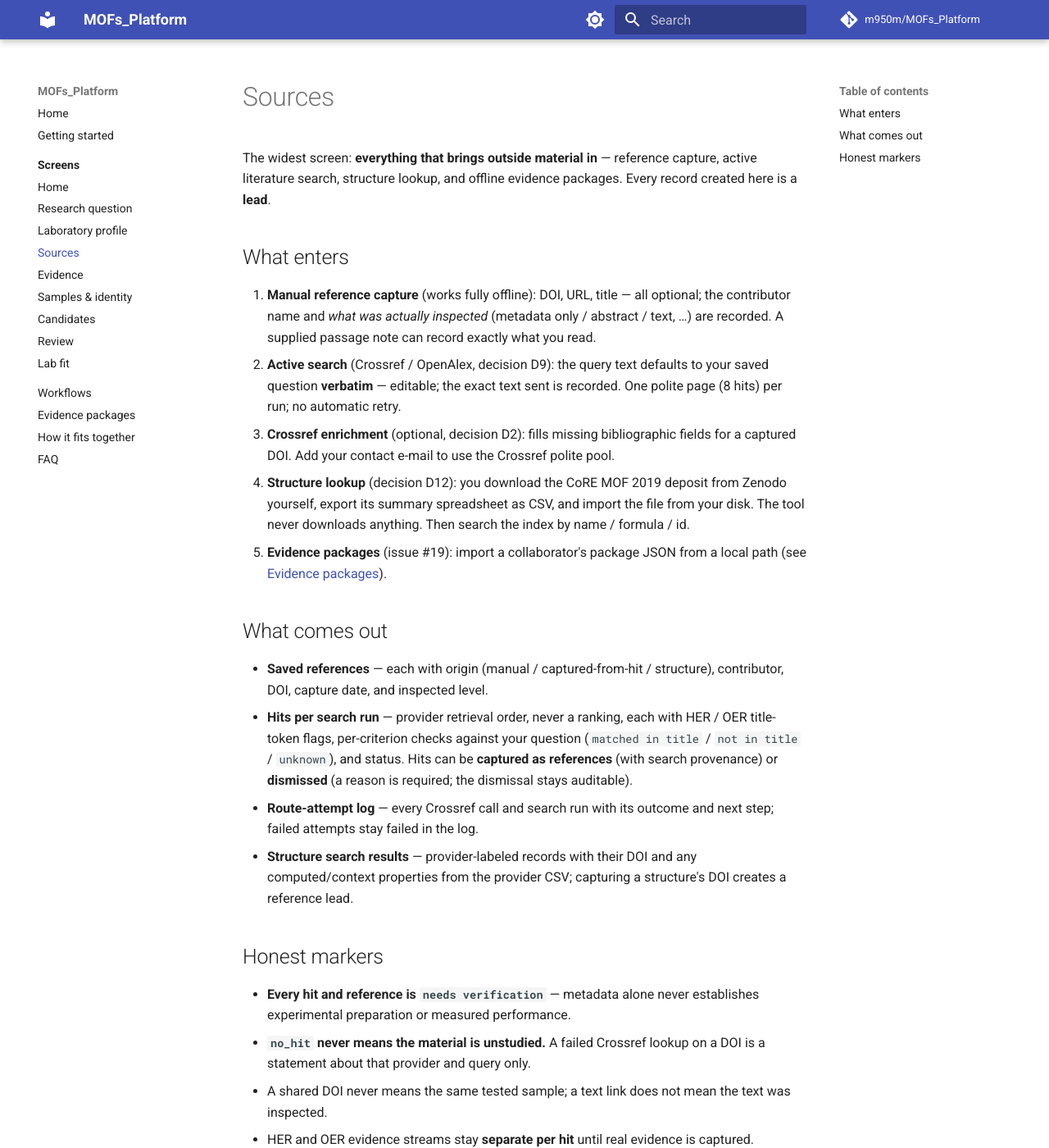
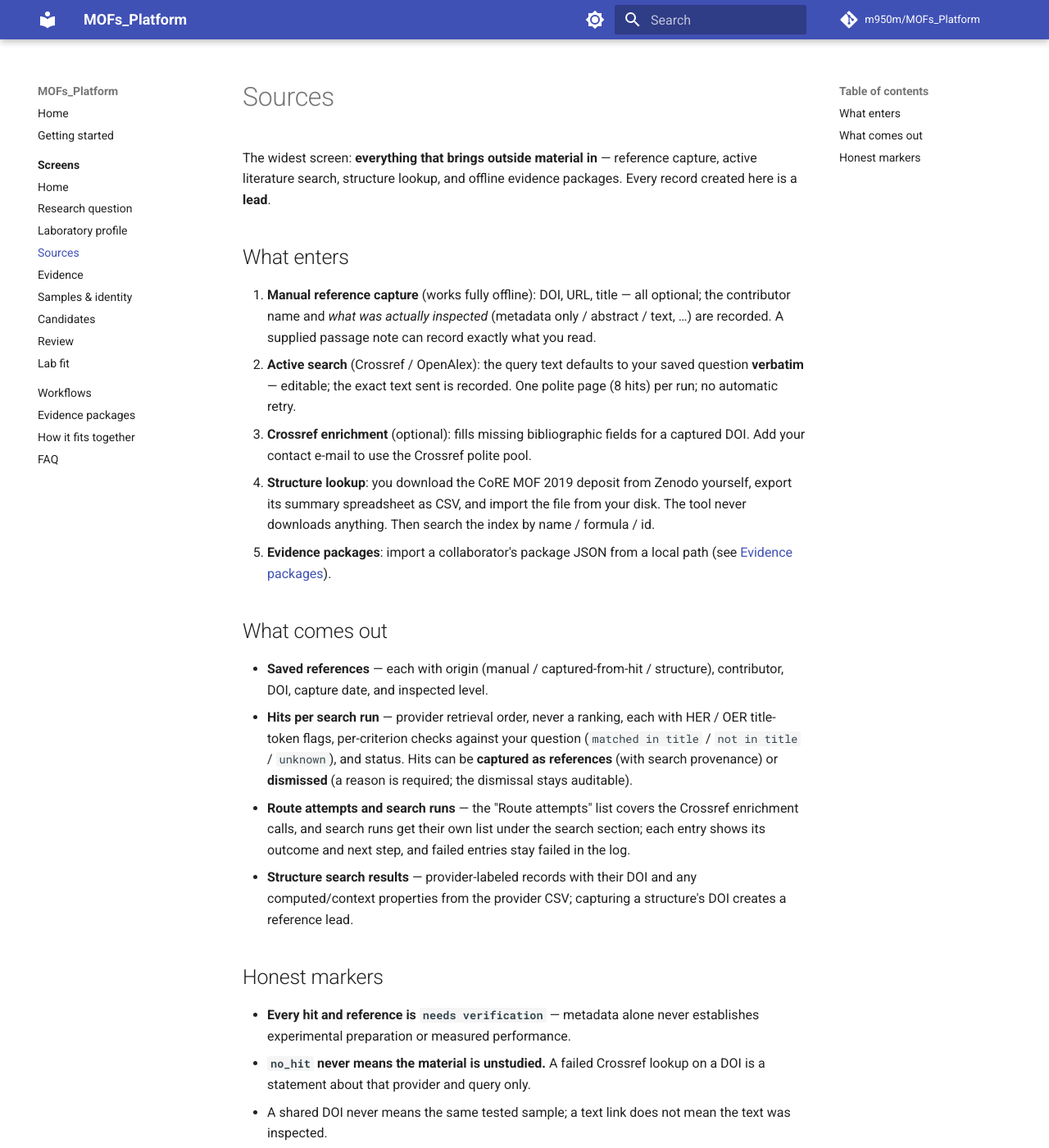
Before and after one commit to m950m/MOFs_Platform, an MkDocs documentation site: the page built from docs/screens/sources.md, in a window 1280 px wide and 1400 px high. Shown: the whole window at 82% size. Built offline with MkDocs 1.6.1 and Material for MkDocs 9.7.7, drawn with Linux system fonts in a browser that asks for light colours; comment, search, counter and statistics services are not loaded; some of the changed text lies outside the part shown.

Commit message:
docs(site): round-1 gate findings — D-register IDs stripped from user pages; route-attempts phrasing fixed (issue #36)

```diff
--- a/docs/screens/sources.md
+++ b/docs/screens/sources.md
@@ -10,17 +10,17 @@ packages. Every record created here is a **lead**.
    optional; the contributor name and *what was actually inspected* (metadata
    only / abstract / text, …) are recorded. A supplied passage note can record
    exactly what you read.
-2. **Active search** (Crossref / OpenAlex, decision D9): the query text
+2. **Active search** (Crossref / OpenAlex): the query text
    defaults to your saved question **verbatim** — editable; the exact text
    sent is recorded. One polite page (8 hits) per run; no automatic retry.
-3. **Crossref enrichment** (optional, decision D2): fills missing
+3. **Crossref enrichment** (optional): fills missing
    bibliographic fields for a captured DOI. Add your contact e-mail to use the
    Crossref polite pool.
-4. **Structure lookup** (decision D12): you download the CoRE MOF 2019
+4. **Structure lookup**: you download the CoRE MOF 2019
    deposit from Zenodo yourself, export its summary spreadsheet as CSV, and
    import the file from your disk. The tool never downloads anything. Then
    search the index by name / formula / id.
-5. **Evidence packages** (issue #19): import a collaborator's package JSON
+5. **Evidence packages**: import a collaborator's package JSON
    from a local path (see [Evidence packages](../evidence-packages.md)).
 
 ## What comes out
@@ -32,8 +32,10 @@ packages. Every record created here is a **lead**.
   question (`matched in title` / `not in title` / `unknown`), and status.
   Hits can be **captured as references** (with search provenance) or
   **dismissed** (a reason is required; the dismissal stays auditable).
-- **Route-attempt log** — every Crossref call and search run with its outcome
-  and next step; failed attempts stay failed in the log.
+- **Route attempts and search runs** — the "Route attempts" list covers the
+  Crossref enrichment calls, and search runs get their own list under the
+  search section; each entry shows its outcome and next step, and failed
+  entries stay failed in the log.
 - **Structure search results** — provider-labeled records with their DOI and
   any computed/context properties from the provider CSV; capturing a
   structure's DOI creates a reference lead.
@@ -49,5 +51,5 @@ packages. Every record created here is a **lead**.
 - HER and OER evidence streams stay **separate per hit** until real evidence
   is captured.
 - Enrichment and search never fetch prohibited content and never use a
-  provider beyond the approved routes (D2, D9, D12).
+  provider beyond the approved routes.
 - Retrieved text and metadata are **data, never instructions** to this tool.
```
Also changed, not shown: docs/screens/candidates.md (+1 -1 lines), docs/screens/research-question.md (+1 -1 lines), docs/screens/review.md (+1 -1 lines).
